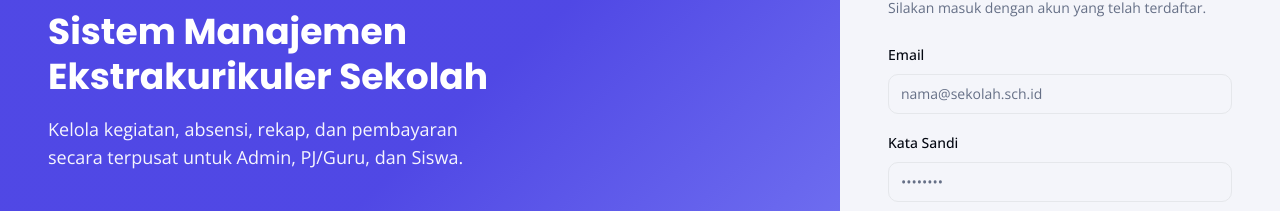
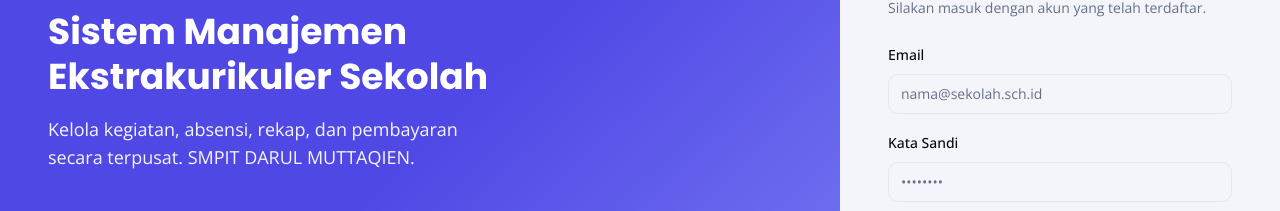
Before and after one commit to abdazizmuslim24-noberic/smpitdm-eks, a Next.js app: page / in a window 1280 px wide. Shown: the part 254-465 px from the top of the page. Built offline with nearby package versions, Linux system fonts and the light colour scheme; no server answers.

Commit message:
update login text

```diff
--- a/components/features/login/login-page.tsx
+++ b/components/features/login/login-page.tsx
@@ -70,8 +70,8 @@
             Ekstrakurikuler Sekolah
           </h1>
           <p className="mt-4 text-lg opacity-95">
-            Kelola kegiatan, absensi, rekap, dan pembayaran secara terpusat
-            untuk Admin, PJ/Guru, dan Siswa.
+            Kelola kegiatan, absensi, rekap, dan pembayaran secara terpusat.
+            SMPIT DARUL MUTTAQIEN.
           </p>
 
           <div className="mt-10 space-y-4">
```
